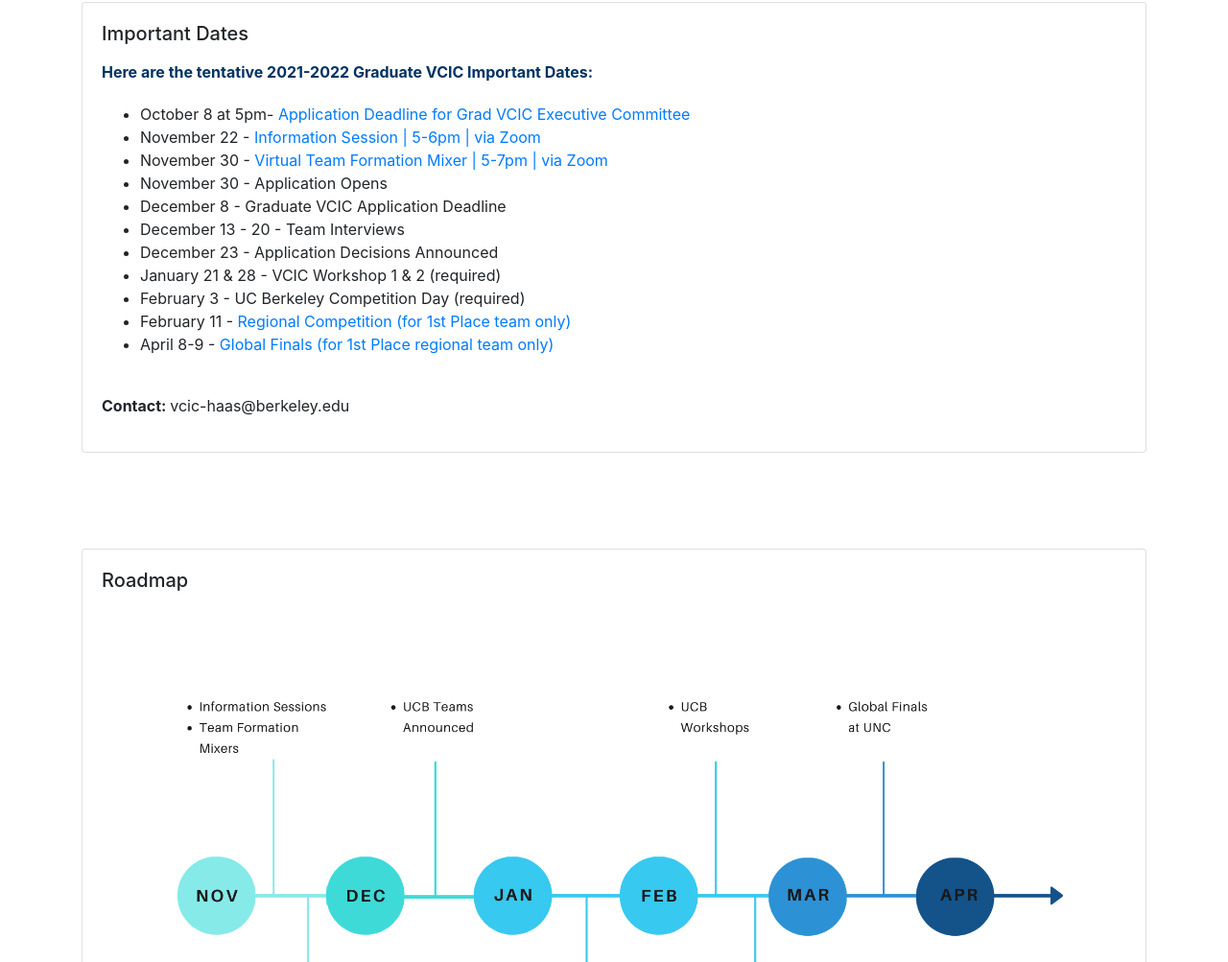
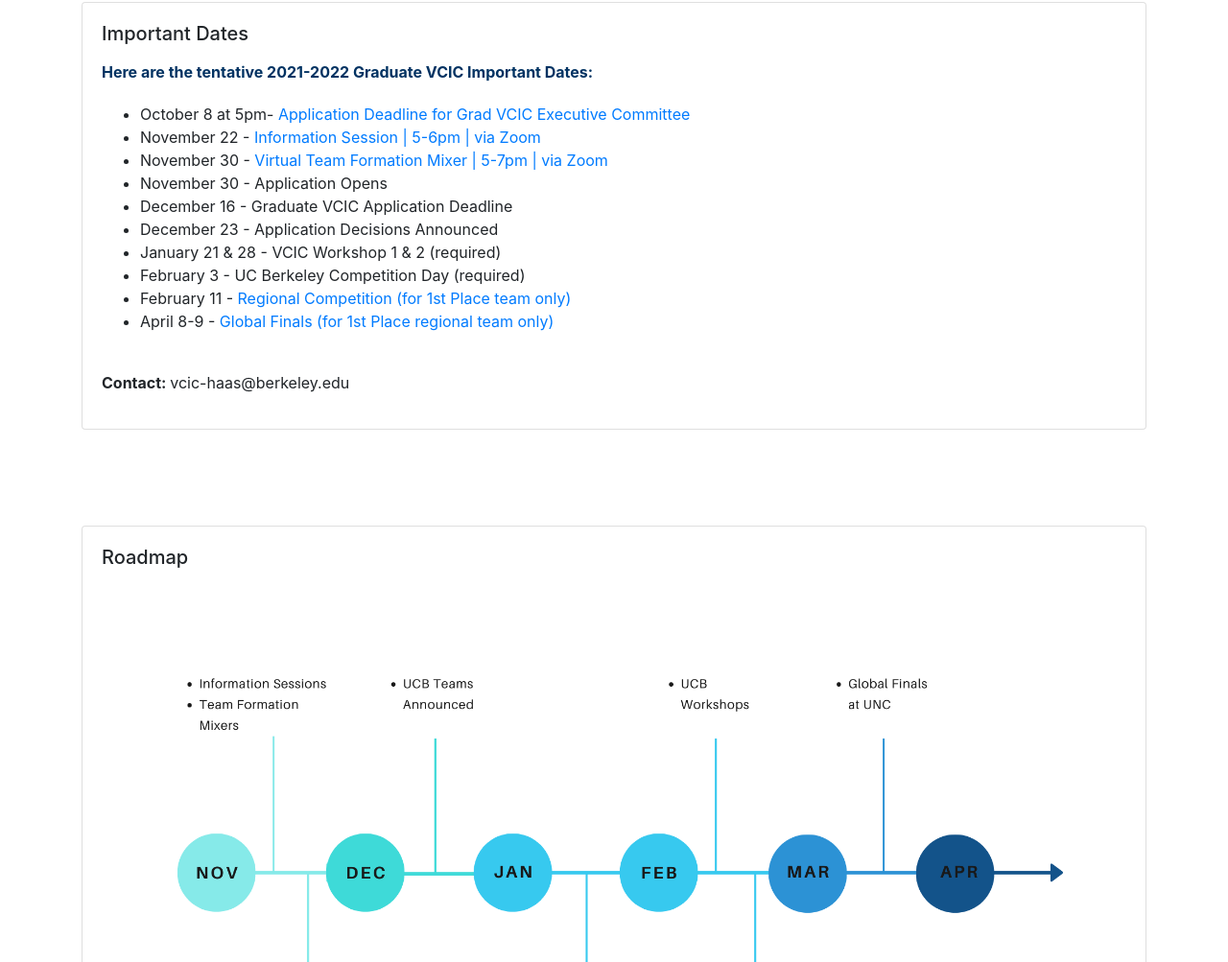
Before and after one commit to bhep-web/vcic, a plain HTML site: page grad.html in a window 1280 px wide. Shown: the part 1382-2385 px from the top of the page at 96% size. Drawn offline with nearby package versions, Linux system fonts and the light colour scheme.

Commit message:
Update grad.html

```diff
--- a/grad.html
+++ b/grad.html
@@ -104,9 +104,8 @@
               <li>November 22 - <a href="https://forms.gle/BNNiux8CRDJhngN26 ">Information Session | 5-6pm | via Zoom </a></li>
               <li>November 30 - <a href="https://forms.gle/RAFMPuzY5DuXWFzm7">Virtual Team Formation Mixer | 5-7pm | via Zoom </a></li>
               <li>November 30 - <!--<a href="">-->Application Opens<!--</a>--></li>
-              <li>December 8 - <!--<a href="">-->Graduate VCIC Application Deadline<!--</a>--></li>
-              <li>December 13 - 20 - <!--<a href="">-->Team Interviews<!--</a>--></li>
-              <li>December 23 - <!--<a href="">-->Application Decisions Announced<!--</a>--></li>
+              <li>December 16 - <!--<a href="">-->Graduate VCIC Application Deadline<!--</a>--></li>
+ <li>December 23 - <!--<a href="">-->Application Decisions Announced<!--</a>--></li>
               <li>January 21 & 28 - <!--<a href="">-->VCIC Workshop 1 & 2 (required)<!--</a>--></li>
               <li>February 3 - <!--<a href="">-->UC Berkeley Competition Day (required)<!--</a>--></li>
               <li>February 11 - <a href="vcic.org">Regional Competition (for 1st Place team only)</a></li>
```
